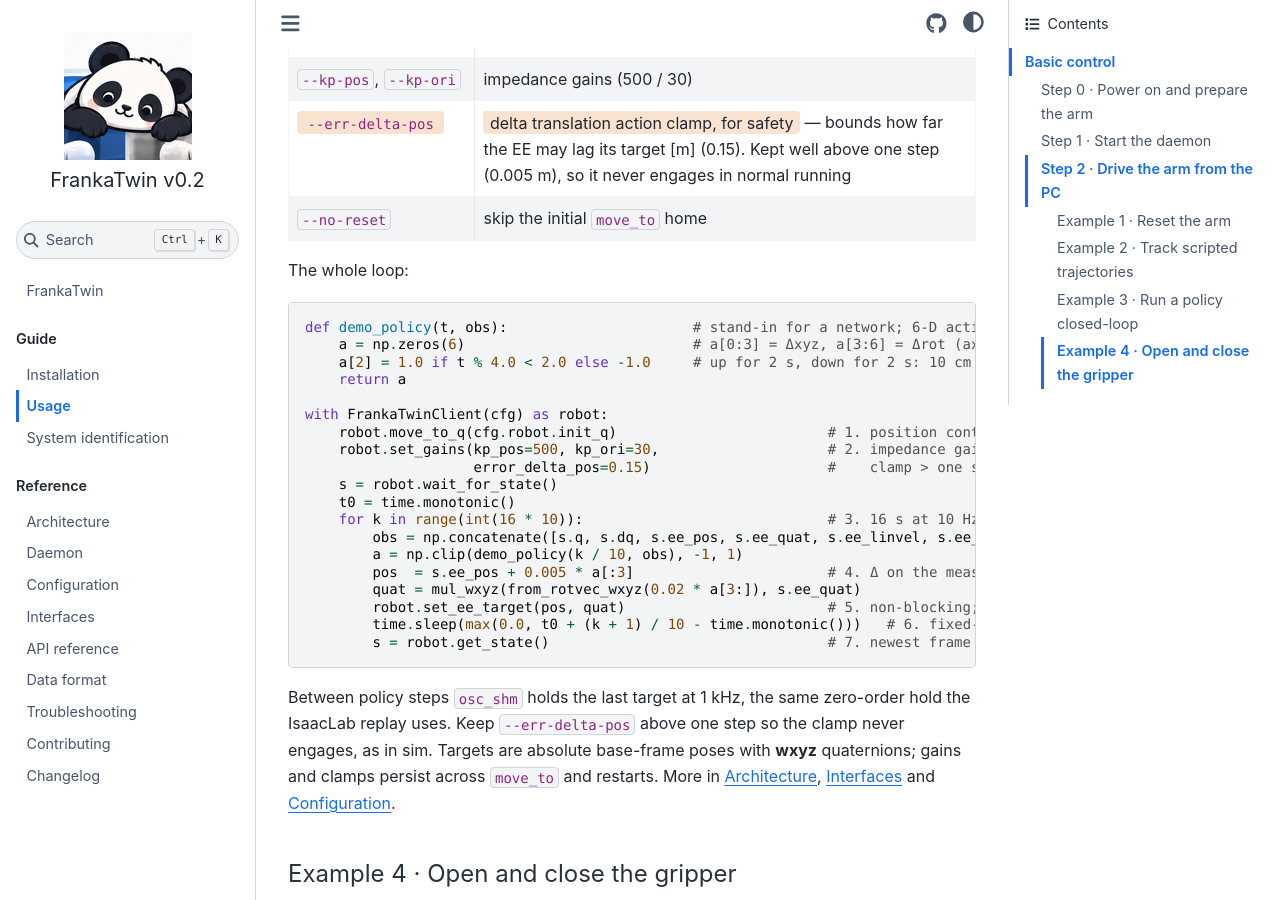
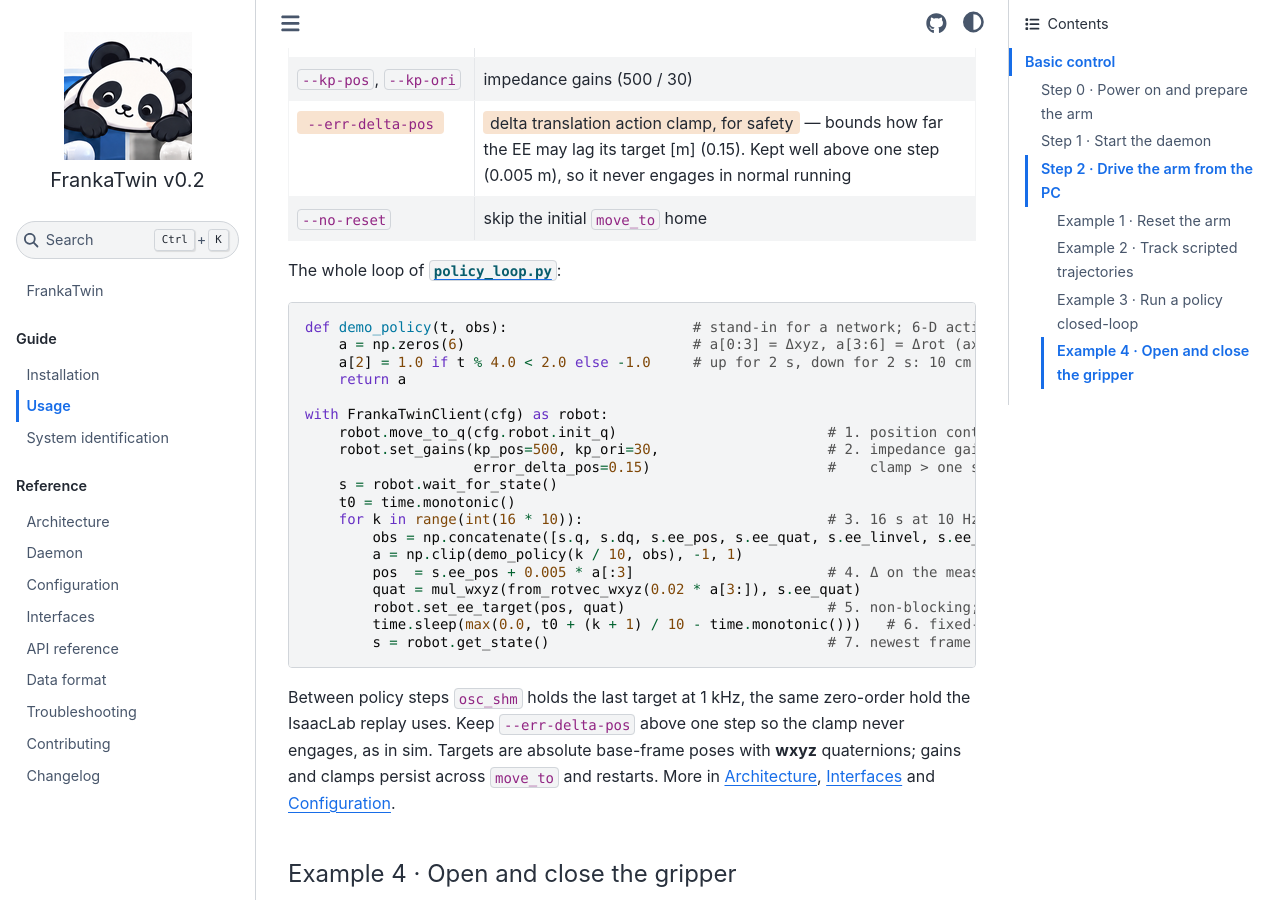
Before and after one commit to tsrobcvai/frankatwin, a Sphinx documentation site: the page built from docs/usage.md, in a window 1280 px wide and 900 px high, scrolled down 4256 px. Built offline with Sphinx 7.4.7 and the Sphinx Book theme 1.1.4, drawn with Linux system fonts in a browser that asks for light colours.

Commit message:
docs(usage): name and link the script the loop comes from
Co-Authored-By: Claude Opus 5 <noreply@anthropic.com>

````diff
--- a/docs/usage.md
+++ b/docs/usage.md
@@ -173,7 +173,7 @@ python examples/policy_loop.py --hz 20 --pos-scale 0.0025 --no-reset
 | [`--err-delta-pos`]{.flag-safety} | [delta translation action clamp, for safety]{.flag-safety} — bounds how far the EE may lag its target [m] (0.15). Kept well above one step (0.005 m), so it never engages in normal running |
 | `--no-reset` | skip the initial `move_to` home |
 
-The whole loop:
+The whole loop of [`policy_loop.py`](https://github.com/tsrobcvai/frankatwin/blob/v0.2/examples/policy_loop.py):
 
 ```python
 def demo_policy(t, obs):                      # stand-in for a network; 6-D action in [-1, 1]
````
